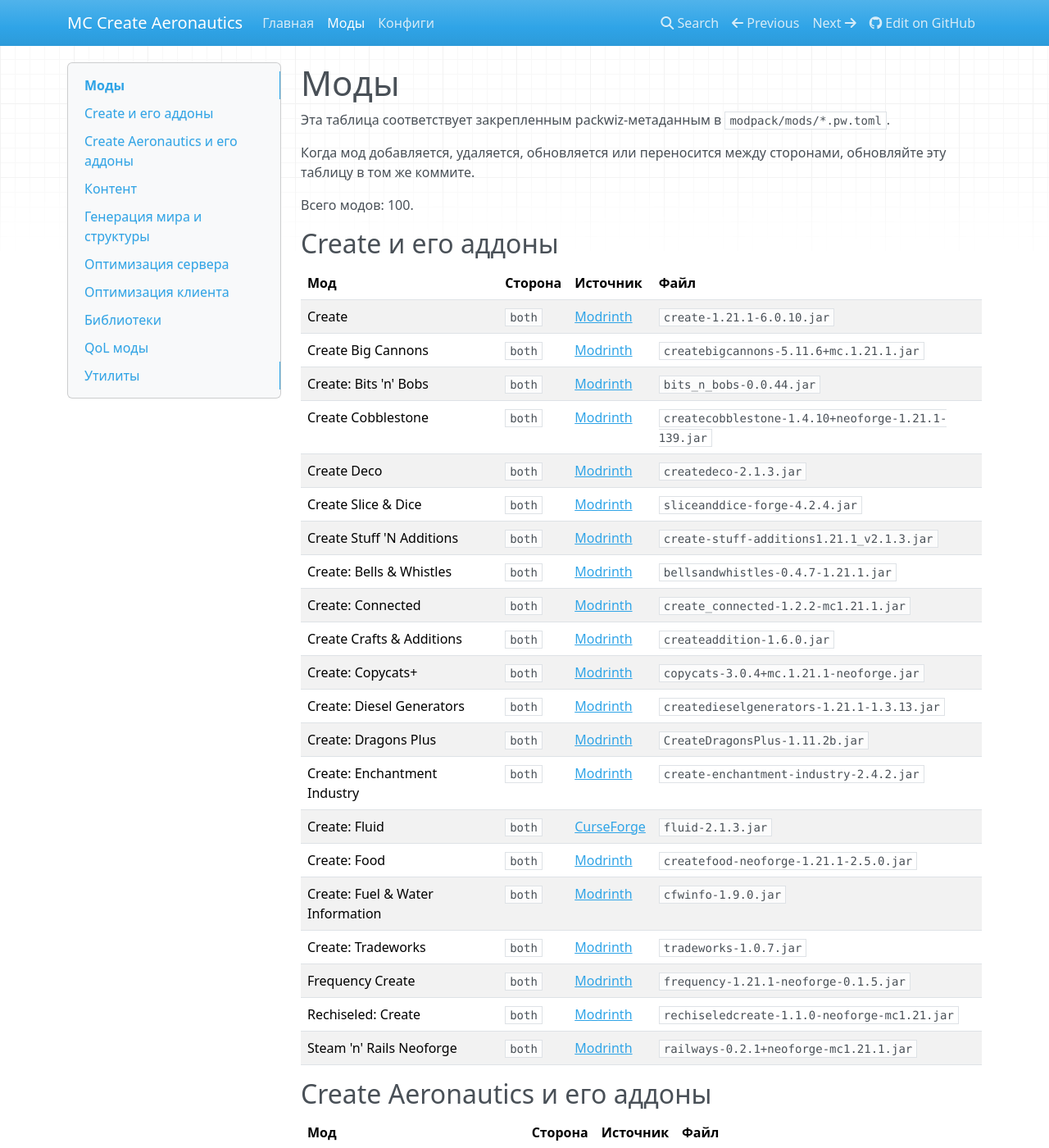
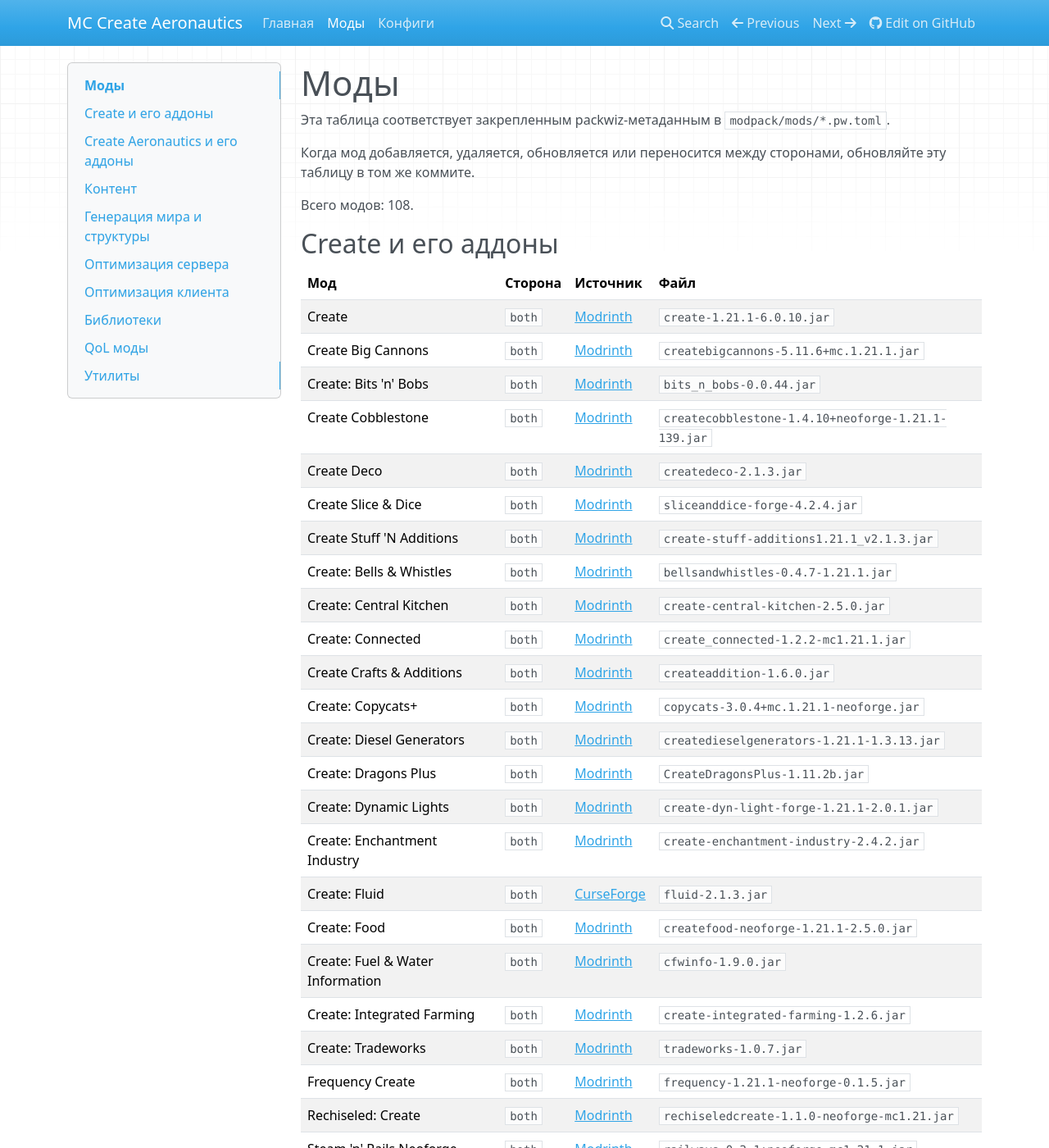
Before and after one commit to AlexCawl/mc-create-aeronautics-modpack, an MkDocs documentation site: the page built from docs/mods.md, in a window 1280 px wide and 1400 px high. Shown: the whole window at 82% size. Built offline with MkDocs 1.6.1, drawn with Linux system fonts in a browser that asks for light colours; nearby versions of some CDN libraries; some of the changed text lies outside the part shown.

Commit message:
chore: update mods

```diff
--- a/docs/mods.md
+++ b/docs/mods.md
@@ -4,7 +4,7 @@
 
 Когда мод добавляется, удаляется, обновляется или переносится между сторонами, обновляйте эту таблицу в том же коммите.
 
-Всего модов: 100.
+Всего модов: 108.
 
 ## Create и его аддоны
 
@@ -18,15 +18,18 @@
 | Create Slice & Dice | `both` | [Modrinth](https://modrinth.com/mod/slice-and-dice) | `sliceanddice-forge-4.2.4.jar` |
 | Create Stuff 'N Additions | `both` | [Modrinth](https://modrinth.com/mod/create-stuff-additions) | `create-stuff-additions1.21.1_v2.1.3.jar` |
 | Create: Bells & Whistles | `both` | [Modrinth](https://modrinth.com/mod/bellsandwhistles) | `bellsandwhistles-0.4.7-1.21.1.jar` |
+| Create: Central Kitchen | `both` | [Modrinth](https://modrinth.com/mod/create-central-kitchen) | `create-central-kitchen-2.5.0.jar` |
 | Create: Connected | `both` | [Modrinth](https://modrinth.com/mod/create-connected) | `create_connected-1.2.2-mc1.21.1.jar` |
 | Create Crafts & Additions | `both` | [Modrinth](https://modrinth.com/mod/createaddition) | `createaddition-1.6.0.jar` |
 | Create: Copycats+ | `both` | [Modrinth](https://modrinth.com/mod/copycats) | `copycats-3.0.4+mc.1.21.1-neoforge.jar` |
 | Create: Diesel Generators | `both` | [Modrinth](https://modrinth.com/mod/create-diesel-generators) | `createdieselgenerators-1.21.1-1.3.13.jar` |
 | Create: Dragons Plus | `both` | [Modrinth](https://modrinth.com/mod/create-dragons-plus) | `CreateDragonsPlus-1.11.2b.jar` |
+| Create: Dynamic Lights | `both` | [Modrinth](https://modrinth.com/mod/create-dynamic-lights) | `create-dyn-light-forge-1.21.1-2.0.1.jar` |
 | Create: Enchantment Industry | `both` | [Modrinth](https://modrinth.com/mod/create-enchantment-industry) | `create-enchantment-industry-2.4.2.jar` |
 | Create: Fluid | `both` | [CurseForge](https://www.curseforge.com/minecraft/mc-mods/create-fluid) | `fluid-2.1.3.jar` |
 | Create: Food | `both` | [Modrinth](https://modrinth.com/mod/create-food) | `createfood-neoforge-1.21.1-2.5.0.jar` |
 | Create: Fuel & Water Information | `both` | [Modrinth](https://modrinth.com/mod/create-fuel-water-information) | `cfwinfo-1.9.0.jar` |
+| Create: Integrated Farming | `both` | [Modrinth](https://modrinth.com/mod/create-integrated-farming) | `create-integrated-farming-1.2.6.jar` |
 | Create: Tradeworks | `both` | [Modrinth](https://modrinth.com/mod/tradeworks) | `tradeworks-1.0.7.jar` |
 | Frequency Create | `both` | [Modrinth](https://modrinth.com/mod/frequency-create) | `frequency-1.21.1-neoforge-0.1.5.jar` |
 | Rechiseled: Create | `both` | [Modrinth](https://modrinth.com/mod/rechiseled-create) | `rechiseledcreate-1.1.0-neoforge-mc1.21.jar` |
@@ -71,6 +74,7 @@
 | Create: Structures Arise | `both` | [Modrinth](https://modrinth.com/mod/create-structures-arise) | `create_structures_arise-176.49.48 NeoForge 1.21.1.jar` |
 | Geophilic | `both` | [Modrinth](https://modrinth.com/datapack/geophilic) | `Geophilic v3.6.mod.jar` |
 | Lithosphere | `both` | [Modrinth](https://modrinth.com/mod/lithosphere) | `lithosphere-1.7.jar` |
+| Tidal Towns | `both` | [Modrinth](https://modrinth.com/datapack/tidal-towns) | `tidal-towns-1.3.4.jar` |
 | Underwater Village | `both` | [Modrinth](https://modrinth.com/mod/underwater-village) | `underwater_village-1.0.2-neoforge-1.21.1.jar` |
 | YUNG's Better Dungeons | `server` | [Modrinth](https://modrinth.com/mod/yungs-better-dungeons) | `YungsBetterDungeons-1.21.1-NeoForge-5.1.4.jar` |
 | YUNG's Better Jungle Temples | `server` | [Modrinth](https://modrinth.com/mod/yungs-better-jungle-temples) | `YungsBetterJungleTemples-1.21.1-NeoForge-3.1.2.jar` |
@@ -102,6 +106,9 @@
 | --- | --- | --- | --- |
 | Create: Nowheel | `client` | [Modrinth](https://modrinth.com/mod/create-nowheel) | `nowheel-1.0.6+1.21.1neoforge.jar` |
 | Entity Culling | `client` | [Modrinth](https://modrinth.com/mod/entityculling) | `entityculling-neoforge-1.10.3-mc1.21.1.jar` |
+| Sodium | `client` | [Modrinth](https://modrinth.com/mod/sodium) | `sodium-neoforge-0.8.12-beta.1+mc1.21.1.jar` |
+| Sodium Dynamic Lights | `client` | [Modrinth](https://modrinth.com/mod/sodium-dynamic-lights) | `sodiumdynamiclights-neoforge-1.0.10-1.21.1.jar` |
+| Sodium Extra | `client` | [Modrinth](https://modrinth.com/mod/sodium-extra) | `sodium-extra-neoforge-0.8.7+mc1.21.1.jar` |
 
 ## Библиотеки
 
@@ -135,6 +142,7 @@
 | Jade Addons (Neo/Forge) | `both` | [Modrinth](https://modrinth.com/mod/jade-addons-forge) | `JadeAddons-1.21.1-NeoForge-6.1.0.jar` |
 | Just Enough Items | `both` | [Modrinth](https://modrinth.com/mod/jei) | `jei-1.21.1-neoforge-19.27.0.340.jar` |
 | LambDynamicLights - Dynamic Lights | `client` | [Modrinth](https://modrinth.com/mod/lambdynamiclights) | `lambdynamiclights-4.8.9+1.21.1.jar` |
+| Ok Zoomer - It's Zoom! | `client` | [Modrinth](https://modrinth.com/mod/ok-zoomer) | `ok_zoomer-neo-10.0.0-beta.13.jar` |
 | Polymorph | `both` | [Modrinth](https://modrinth.com/mod/polymorph) | `polymorph-neoforge-1.1.0+1.21.1.jar` |
 | Simple Voice Chat | `both` | [Modrinth](https://modrinth.com/mod/simple-voice-chat) | `voicechat-neoforge-1.21.1-2.6.18.jar` |
 | Traveler's Backpack | `both` | [Modrinth](https://modrinth.com/mod/travelersbackpack) | `travelersbackpack-neoforge-1.21.1-10.1.36.jar` |
```
Also changed, not shown: 10 other files.
